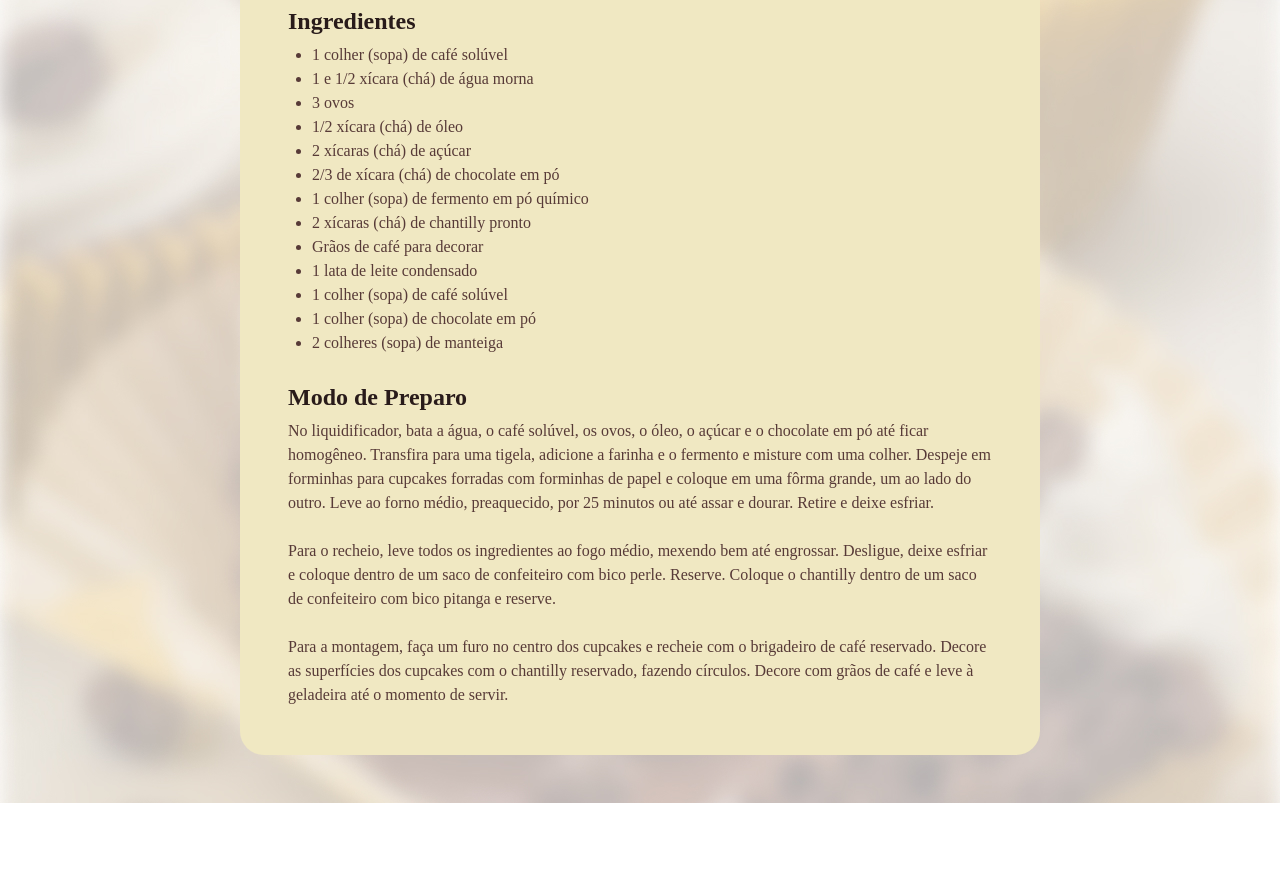
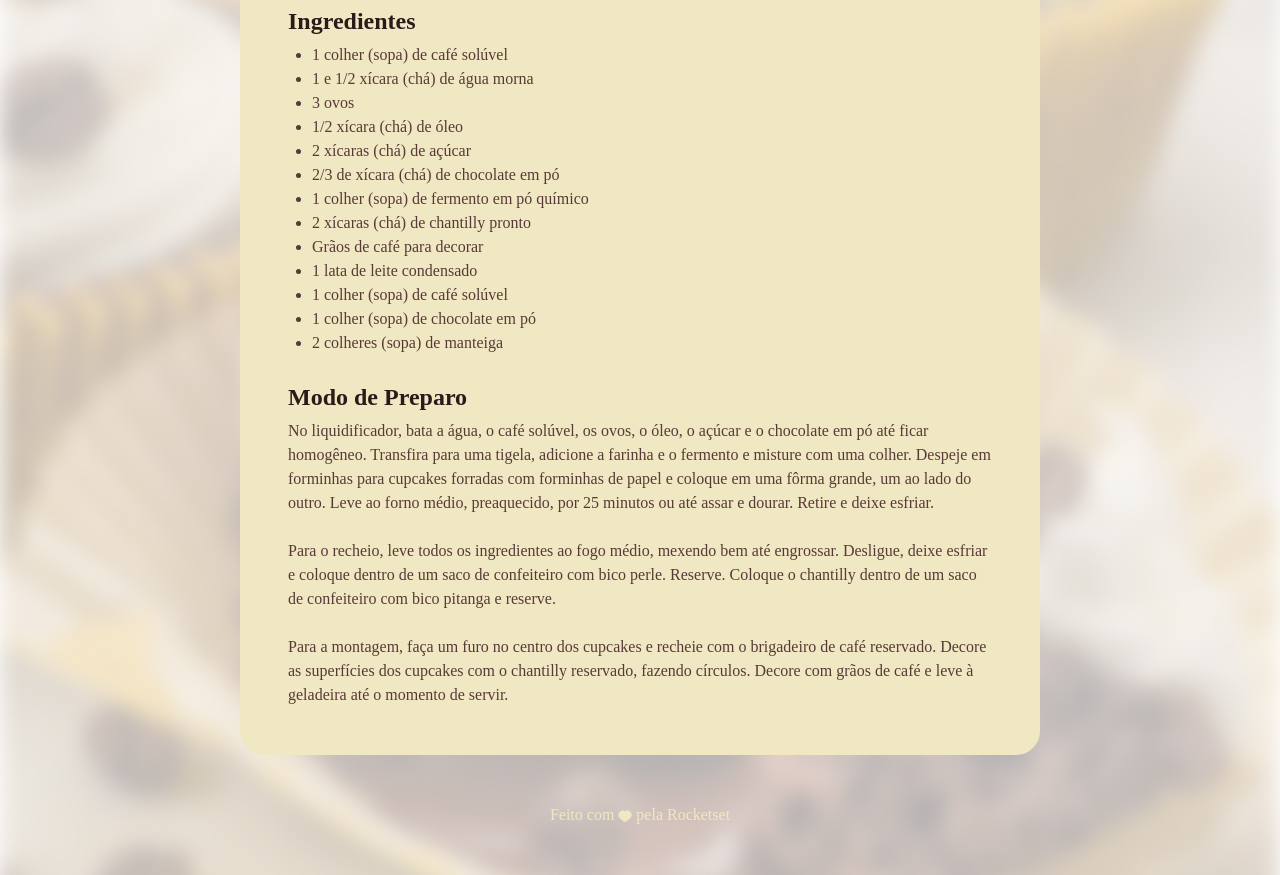
Before and after one commit to f4k3fun/pagina-de-receita, a plain HTML site: page index.html in a window 1280 px wide. Shown: the part 337-1212 px from the top of the page. Before the commit the page ends 1140 px from the top, so only its background shows below. Drawn offline with Linux system fonts and the light colour scheme; a web font is replaced by a local one.

Commit message:
adicionando footer

```diff
--- a/index.html
+++ b/index.html
@@ -63,5 +63,9 @@
     </main>
 
   </div>
+
+  <footer>
+    Feito com <img src="./assets/icons/Vector.svg" alt="coracao"> pela Rocketset
+  </footer>
 </body>
 </html>
--- a/style.css
+++ b/style.css
@@ -57,3 +57,13 @@ h1, h2 {
 ul {
   padding-left:  24px;
 }
+
+footer {
+  color: #F0E8C2;
+  text-align: center;
+  padding-bottom: 48px;
+}
+
+footer img {
+  vertical-align: middle;
+}
```
Also changed, not shown: assets/icons/Vector.svg (added).
